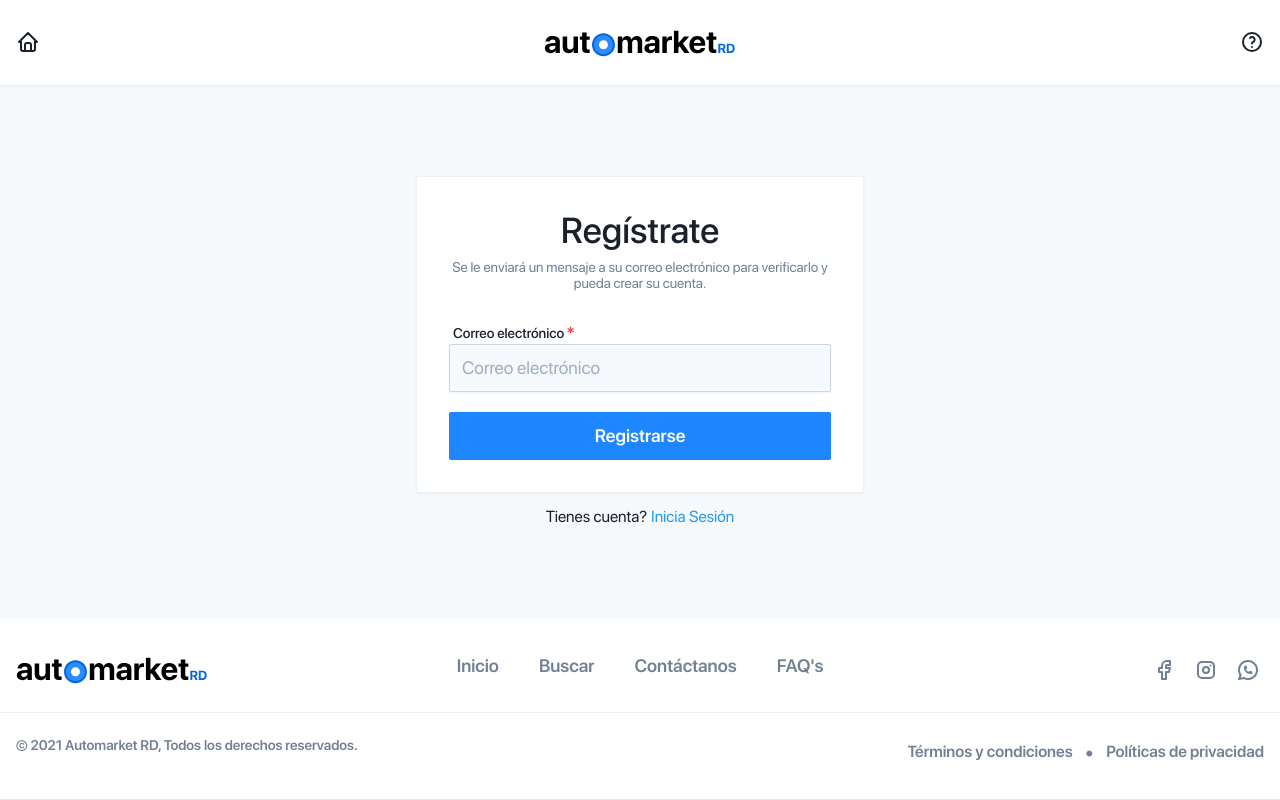
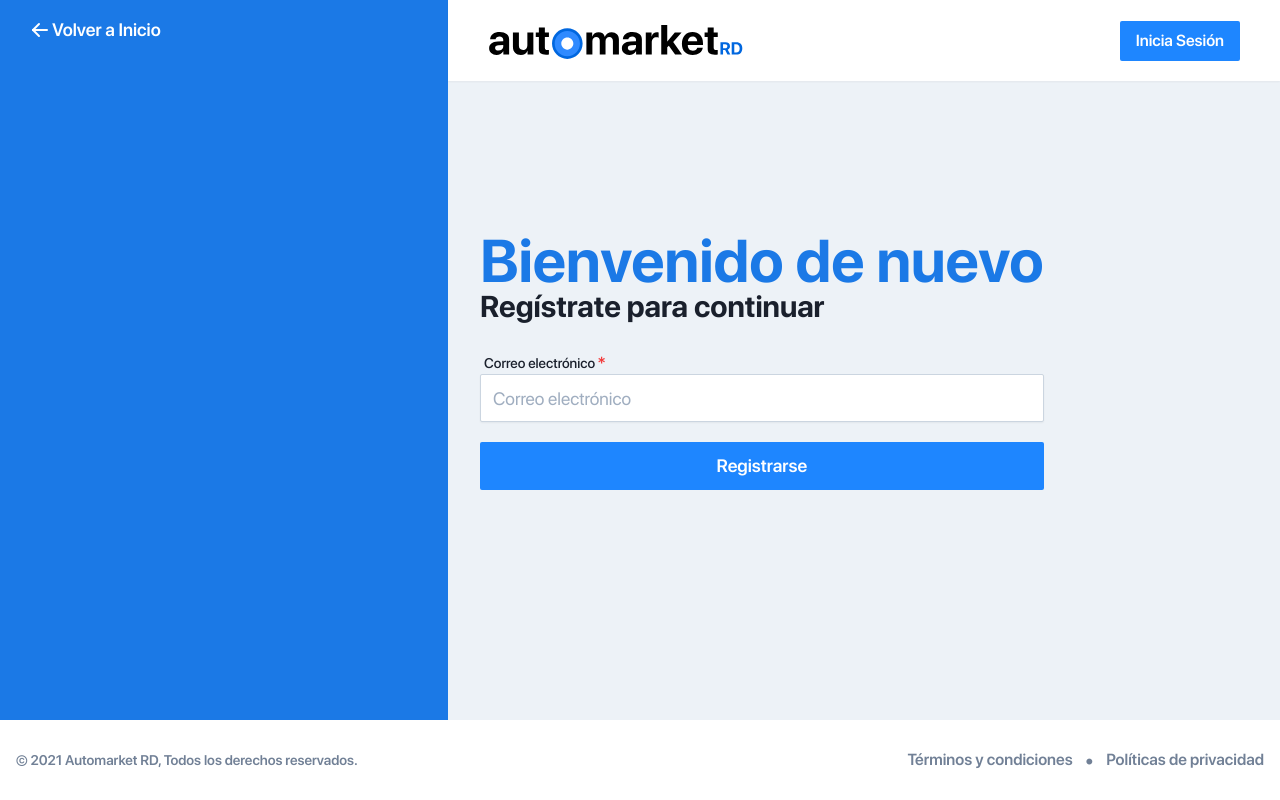
Before and after one commit to Eriickson/automarket-client, a Next.js app: page /login/signup in a window 1280 px wide. Built offline with nearby package versions, Linux system fonts and the light colour scheme; no server answers; what apollo-upload-client would draw is missing.

Commit message:
Agregando nuevo layout para registrar enviar registro de usuario

```diff
--- a/src/core/components/footers/LegalFooter.tsx
+++ b/src/core/components/footers/LegalFooter.tsx
@@ -1,24 +1,29 @@
-import React from "react";
+import React, { FC } from "react";
 import Link from "next/link";
 import { Box, Container, Text } from "@chakra-ui/react";
 
-export const LegalFooter = () => {
+export const LegalFooter: FC = () => {
   return (
-    <Container display="flex" flexDirection={["column-reverse", null, "row"]} justifyContent="space-between">
-      <Text color="gray.500" fontWeight="semibold" fontSize={["sm"]} lineHeight="4" textAlign="center">
+    <Container
+      alignItems="center"
+      display="flex"
+      flexDirection={["column-reverse", null, "row"]}
+      justifyContent="space-between"
+    >
+      <Text color="gray.500" fontSize={["sm"]} fontWeight="semibold" lineHeight="4" textAlign="center">
         &copy; {new Date().getFullYear()} Automarket RD, Todos los derechos reservados.
       </Text>
-      <Box display="flex" justifyContent="center" alignItems="center" color="gray.500">
-        <Link href="">
-          <Text cursor="pointer" fontWeight="semibold" _hover={{ color: "pri.400", textDecor: "underline" }}>
+      <Box alignItems="center" color="gray.500" display="flex" justifyContent="center">
+        <Link href="/">
+          <Text _hover={{ color: "pri.400", textDecor: "underline" }} cursor="pointer" fontWeight="semibold">
             Términos y condiciones
           </Text>
         </Link>
-        <Text fontSize="xl" userSelect="none" mx="3">
+        <Text fontSize="xl" mx="3" userSelect="none">
           •
         </Text>
         <Link href="">
-          <Text cursor="pointer" fontWeight="semibold" _hover={{ color: "pri.400", textDecor: "underline" }}>
+          <Text _hover={{ color: "pri.400", textDecor: "underline" }} cursor="pointer" fontWeight="semibold">
             Políticas de privacidad
           </Text>
         </Link>
--- a/src/core/components/inputs/InputControl.tsx
+++ b/src/core/components/inputs/InputControl.tsx
@@ -11,6 +11,7 @@ interface InputControlProps {
   inputProps?: InputProps;
   defaultValue?: string | number;
   size?: "sm" | "md" | "lg";
+  isDisabled?: boolean;
 }
 
 export const InputControl: FC<InputControlProps> = ({
@@ -18,6 +19,7 @@ export const InputControl: FC<InputControlProps> = ({
   label,
   inputProps,
   isRequired,
+  isDisabled,
   defaultValue,
   size = "md",
 }) => {
@@ -50,7 +52,7 @@ export const InputControl: FC<InputControlProps> = ({
         rounded="sm"
         size={size}
         shadow="sm"
-        isDisabled
+        isDisabled={isDisabled}
         {...register(name)}
         defaultValue={defaultValue}
       />
--- /dev/null
+++ b/src/core/templates/login/signup/home/AsideLeft.tsx
@@ -0,0 +1,34 @@
+import React, { FC } from "react";
+
+import { Box, Text } from "@chakra-ui/react";
+import Link from "next/link";
+import { IconArrowLeft } from "@tabler/icons";
+
+export const AsideLeft: FC = () => {
+  return (
+    <Box bgColor="pri.600" display={["none", null, "block"]} w={[null, null, "xs", "sm", "md", null, "2xl"]}>
+      <Box p={4}>
+        <Box w="max-content">
+          <Link href="/">
+            <a>
+              <Text
+                _hover={{
+                  color: "pri.300",
+                }}
+                alignItems="center"
+                color="white"
+                display="flex"
+                fontSize="lg"
+                fontWeight="semibold"
+                px="3"
+                transition="150ms"
+              >
+                <IconArrowLeft /> Volver a Inicio
+              </Text>
+            </a>
+          </Link>
+        </Box>
+      </Box>
+    </Box>
+  );
+};
--- a/src/core/templates/login/signup/home/SignUpForm.tsx
+++ b/src/core/templates/login/signup/home/SignUpForm.tsx
@@ -27,7 +27,7 @@ export const SignUpForm: FC<SignUpForm> = ({ onSubmit }) => {
               size="lg"
             />
           </Box>
-          <Button colorScheme="pri" type="submit" w="full" size="lg">
+          <Button colorScheme="pri" size="lg" type="submit" w="full">
             Registrarse
           </Button>
         </Box>
--- a/src/core/templates/login/signup/home/SignUpTemplate.tsx
+++ b/src/core/templates/login/signup/home/SignUpTemplate.tsx
@@ -1,12 +1,21 @@
 import React, { FC } from "react";
-import { LoginLayout } from "@/layouts";
-import { Box, Heading, Text, Link } from "@chakra-ui/react";
-import NextLink from "next/link";
+
+// NextJS
+import Router from "next/router";
+
+// Packages
+import { Box, Text, Button } from "@chakra-ui/react";
+
+// My Elements
+import { useSendEmailRegister } from "@/graphql";
+import { AutomarketRDLogo } from "@/assets";
+import { useUIContext } from "@/context";
+import { IFormSignUpOnSubmit } from "@/validations";
+
+// My Components
+import { LegalFooter } from "src/core/components/footers/LegalFooter";
 import { SignUpForm } from "./SignUpForm";
-import { IFormSignUpOnSubmit } from "@/validations";
-import { useUIContext } from "@/context";
-import Router from "next/router";
-import { useSendEmailRegister } from "@/graphql";
+import { AsideLeft } from "./AsideLeft";
 
 export const SignUpTemplate: FC = () => {
   const { activateLoadingScreen, closeLoadingScreen, alertDialog, apolloServerError } = useUIContext();
@@ -15,8 +24,7 @@ export const SignUpTemplate: FC = () => {
   async function onSubmit(values: IFormSignUpOnSubmit) {
     activateLoadingScreen(null);
     try {
-      const { data } = await sendEmailRegister({ variables: { email: values.email } });
-      console.log(data);
+      await sendEmailRegister({ variables: { email: values.email } });
 
       alertDialog.onOpen({
         title: "Mensaje enviado",
@@ -44,26 +52,48 @@ export const SignUpTemplate: FC = () => {
   }
 
   return (
-    <LoginLayout>
-      <Box bg="white" borderColor="gray.100" borderWidth="1px" m="auto" maxWidth="md" mb="3" p="8" shadow="sm">
-        <Box>
-          <Heading as="h2" fontWeight="medium" mb="1.5" size="xl" textAlign="center">
-            Regístrate
-          </Heading>
-          <Text color="gray.500" fontSize="sm" lineHeight="normal" mb="8" textAlign="center">
-            Se le enviará un mensaje a su correo electrónico para verificarlo y pueda crear su cuenta.
-          </Text>
+    <Box bg="gray.100" display="flex" flexDir="column" minHeight="100vh">
+      <Box alignItems="stretch" display="flex" flex="1">
+        <AsideLeft />
+        <Box display="flex" flex={1} flexDirection="column" justifyContent="space-between">
+          <Box
+            alignItems="center"
+            bg="white"
+            display="flex"
+            justifyContent="space-between"
+            px={[3, null, 6, 10]}
+            py={4}
+            shadow="sm"
+            w="full"
+          >
+            <Box w={[56, null, null, 44, 64]}>
+              <AutomarketRDLogo />
+            </Box>
+            <Button colorScheme="pri">Inicia Sesión</Button>
+          </Box>
+          <Box h="auto" maxW={[null, null, null, "max-content"]} pl={[3, null, 6, 10, 8]} pr={[3, null, 6, 0]}>
+            <Text
+              color="pri.600"
+              fontSize={["3xl", null, "4xl", "5xl", "6xl"]}
+              fontWeight="black"
+              lineHeight={1}
+              mb={8}
+            >
+              Bienvenido de nuevo
+              <Text color="gray.800" fontSize={["xl", null, "2xl", "3xl"]}>
+                Regístrate para continuar
+              </Text>
+            </Text>
+            <Box>
+              <SignUpForm onSubmit={onSubmit} />
+            </Box>
+          </Box>
+          <Box h="20"></Box>
         </Box>
-        <SignUpForm onSubmit={onSubmit} />
       </Box>
-      <Text display="flex" justifyContent="center" textAlign="center">
-        Tienes cuenta?
-        <NextLink href="signin">
-          <Link color="blue.500" cursor="pointer" ml="1">
-            Inicia Sesión
-          </Link>
-        </NextLink>
-      </Text>
-    </LoginLayout>
+      <Box alignItems="center" bgColor="white" display="flex" h="20">
+        <LegalFooter />
+      </Box>
+    </Box>
   );
 };
```
